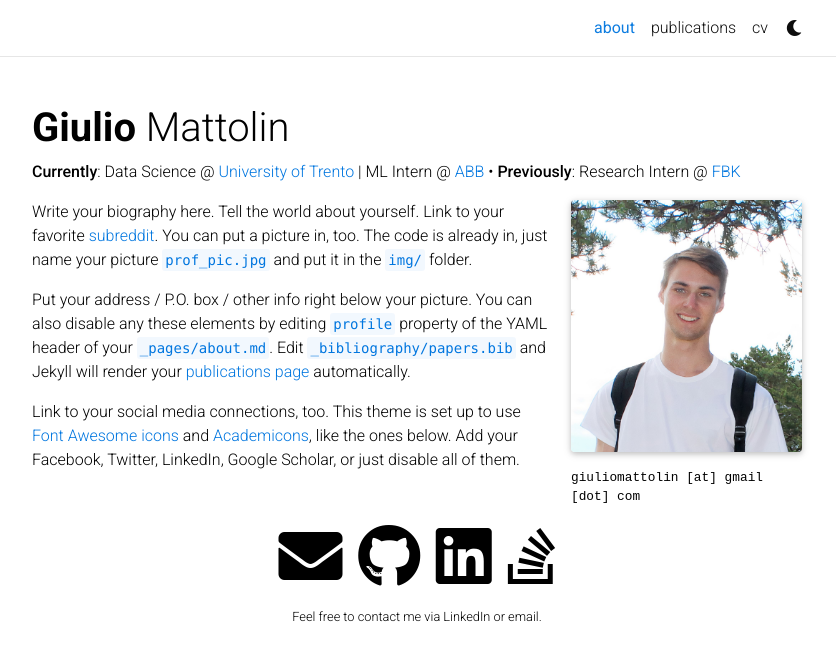
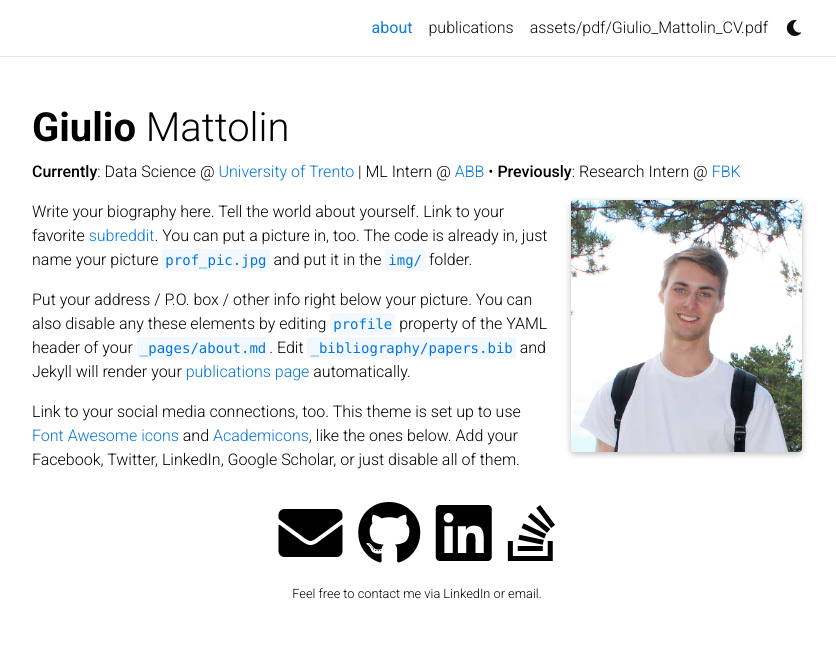
Before and after one commit to giuliomattolin/giuliomattolin.github.io, a Jekyll site: the page built from _pages/about.md, in a window 1280 px wide. Shown: the top 661 px of the page, without its empty margins (223-1059 px from the left). Built offline with Jekyll 4.4.1, drawn with Linux system fonts in a browser that asks for light colours; full-size pictures stand in for the smaller copies a plugin makes; comment, search, counter and statistics services are not loaded; a style sheet for code colours, icons or effects is not loaded.

Commit message:
Update CV

```diff
--- a/_pages/about.md
+++ b/_pages/about.md
@@ -9,7 +9,7 @@ profile:
   image: prof_pic.jpg
   image_circular: false # crops the image to make it circular
   address: >
-    <p style="font-size:80%;">giuliomattolin [at] gmail [dot] com</p>
+
 
 news: false  # includes a list of news items
 selected_papers: false # includes a list of papers marked as "selected={true}"
--- a/_pages/cv.md
+++ b/_pages/cv.md
@@ -1,7 +1,7 @@
 ---
 layout: cv
 permalink: /cv/
-title: cv
+title: assets/pdf/Giulio_Mattolin_CV.pdf
 nav: true
 nav_order: 4
 cv_pdf: example_pdf.pdf
```
Also changed, not shown: 1 other file.
